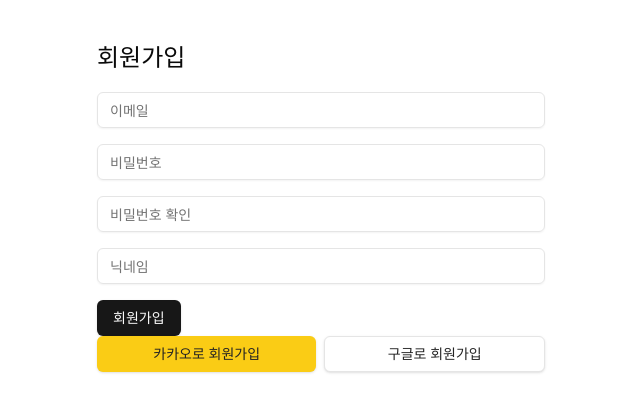
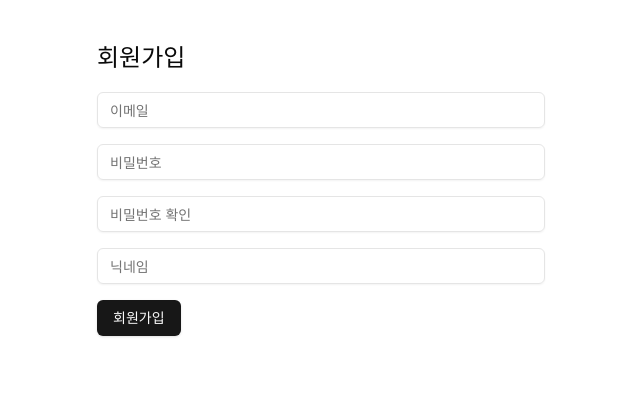
Before and after one commit to Handsol/nbc-team-perfume-store, a Next.js app: page /sign-up in a window 1280 px wide. Shown: the top 412 px of the page, without its empty margins (319-959 px from the left). Built offline with nearby package versions, Linux system fonts and the light colour scheme; no server answers.

Commit message:
remove #29 - 회원가입 페이지에서 소셜 방식 제거

```diff
--- a/src/app/sign-up/page.tsx
+++ b/src/app/sign-up/page.tsx
@@ -24,9 +24,7 @@ export default function SignupPage() {
     handlePasswordChange,
     handleConfirmPasswordChange,
     handleNicknameChange,
-    handleSignup,
-    handleKakaoAuth,
-    handleGoogleAuth
+    handleSignup
   } = useSignup();
 
   const passwordConditions = [
@@ -168,23 +166,6 @@ export default function SignupPage() {
       <Button onClick={handleSignup} disabled={loading}>
         {loading ? '처리 중...' : '회원가입'}
       </Button>
-
-      <div className="flex space-x-2">
-        <Button
-          onClick={handleKakaoAuth}
-          disabled={loading}
-          className="w-full bg-yellow-400 text-black hover:bg-yellow-500"
-        >
-          카카오로 회원가입
-        </Button>
-        <Button
-          onClick={handleGoogleAuth}
-          disabled={loading}
-          className="w-full bg-white text-black border border-gray-300 hover:bg-gray-100"
-        >
-          구글로 회원가입
-        </Button>
-      </div>
     </div>
   );
 }
```
